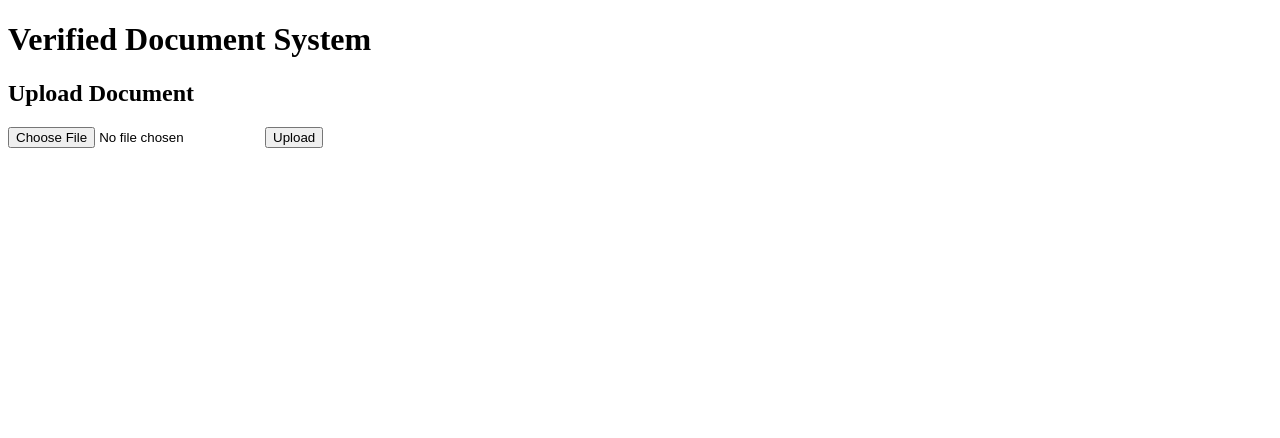
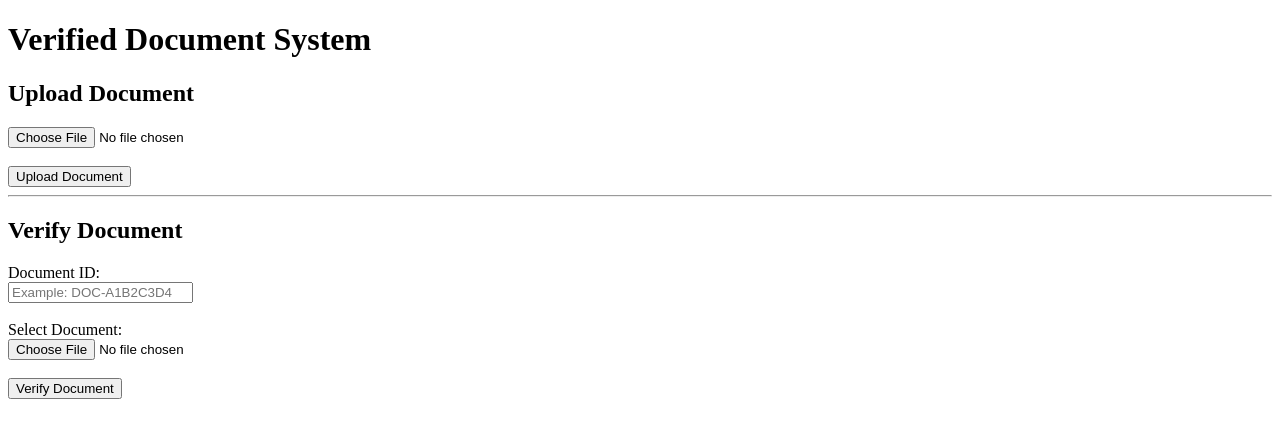
Before and after one commit to rawats0686-stack/verified-document-system, a Flask app: page / in a window 1280 px wide. Shown: the top 438 px of the page. Run offline with Flask 3, Linux system fonts and the light colour scheme.

Commit message:
Add document tamper verification

```diff
--- a/app.py
+++ b/app.py
@@ -94,6 +94,78 @@ def upload():
     <p><b>Status:</b> Pending</p>
 
     <p><b>Uploaded At:</b> {uploaded_at}</p>
+
+    <br>
+    <a href="/">Go Back</a>
+    """
+
+
+@app.route("/verify", methods=["GET", "POST"])
+def verify():
+
+    if request.method == "GET":
+        return render_template("verify.html")
+
+    document_id = request.form["document_id"]
+    file = request.files["document"]
+
+    if file.filename == "":
+        return "No document selected"
+
+    conn = sqlite3.connect("documents.db")
+    cursor = conn.cursor()
+
+    cursor.execute("""
+        SELECT filename, file_hash, uploaded_at, status
+        FROM documents
+        WHERE document_id = ?
+    """, (document_id,))
+
+    document = cursor.fetchone()
+
+    conn.close()
+
+    if document is None:
+        return "<h2>Document ID not found!</h2>"
+
+    filename, stored_hash, uploaded_at, status = document
+
+    temp_path = os.path.join(
+        app.config["UPLOAD_FOLDER"],
+        "verify_temp"
+    )
+
+    file.save(temp_path)
+
+    current_hash = calculate_hash(temp_path)
+
+    os.remove(temp_path)
+
+    if current_hash == stored_hash:
+        result = "ORIGINAL DOCUMENT ✅"
+    else:
+        result = "DOCUMENT MODIFIED ⚠️"
+
+    return f"""
+    <h2>{result}</h2>
+
+    <p><b>Document ID:</b> {document_id}</p>
+
+    <p><b>Original Filename:</b> {filename}</p>
+
+    <p><b>Stored Hash:</b></p>
+    <p>{stored_hash}</p>
+
+    <p><b>Current Hash:</b></p>
+    <p>{current_hash}</p>
+
+    <p><b>Uploaded At:</b> {uploaded_at}</p>
+
+    <br>
+    <a href="/verify">Verify Another Document</a>
+
+    <br><br>
+    <a href="/">Go Home</a>
     """
 
 
--- a/templates/index.html
+++ b/templates/index.html
@@ -12,8 +12,42 @@
     <h2>Upload Document</h2>
 
     <form action="/upload" method="POST" enctype="multipart/form-data">
+
         <input type="file" name="document" required>
-        <button type="submit">Upload</button>
+
+        <br><br>
+
+        <button type="submit">Upload Document</button>
+
+    </form>
+
+    <hr>
+
+    <h2>Verify Document</h2>
+
+    <form action="/verify" method="POST" enctype="multipart/form-data">
+
+        <label>Document ID:</label>
+        <br>
+
+        <input
+            type="text"
+            name="document_id"
+            placeholder="Example: DOC-A1B2C3D4"
+            required
+        >
+
+        <br><br>
+
+        <label>Select Document:</label>
+        <br>
+
+        <input type="file" name="document" required>
+
+        <br><br>
+
+        <button type="submit">Verify Document</button>
+
     </form>
 
 </body>
```
